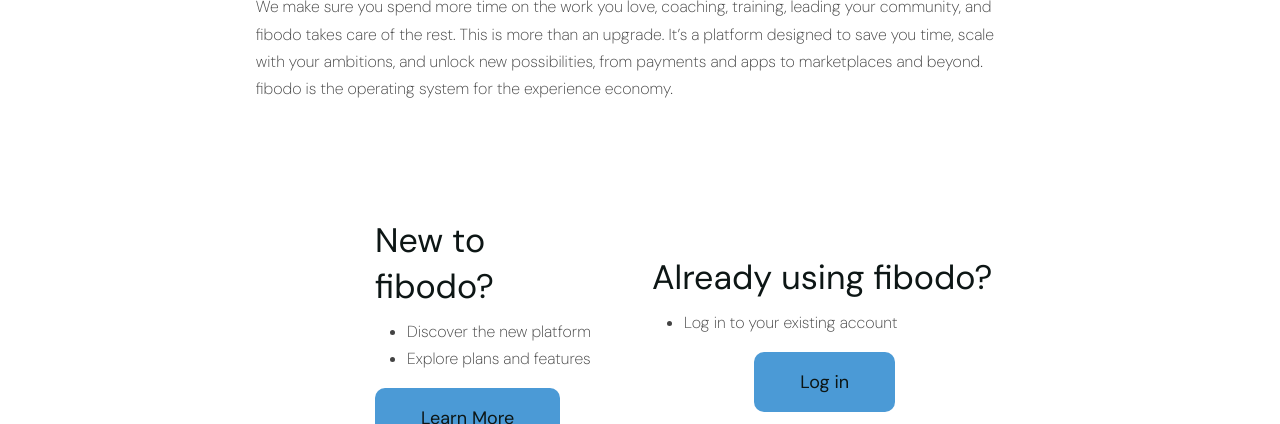
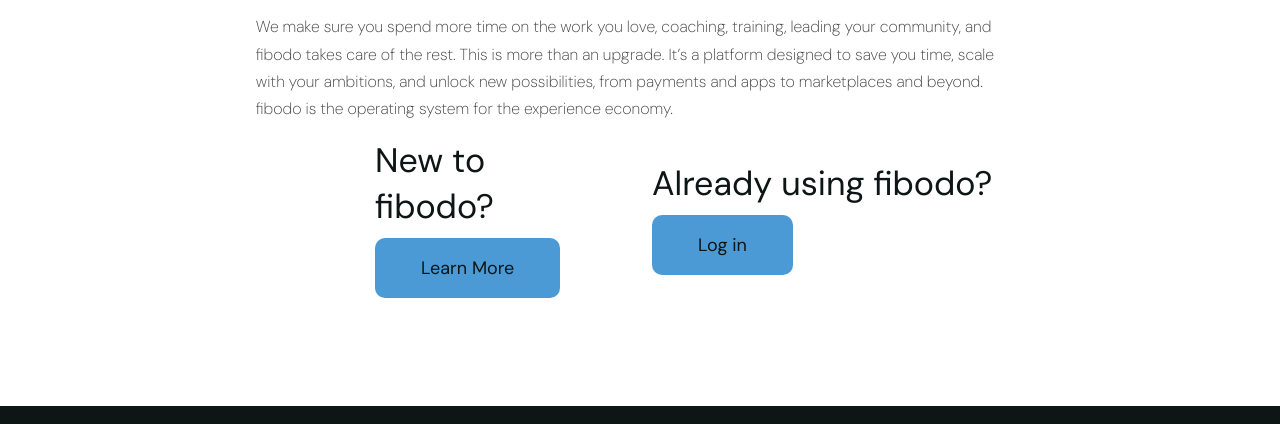
Before and after one commit to StoryXUK/fibodo-deploy, a website: page index.html in a window 1280 px wide. Shown: the part 713-1137 px from the top of the page. Drawn offline with Linux system fonts and the light colour scheme; files that its build step writes are made by us from their sources; no server answers.

Commit message:
Add
Co-authored-by: Ona <no-reply@ona.com>

```diff
--- a/index.html
+++ b/index.html
@@ -299,7 +299,7 @@
         banner -->
         <!--=================================
         banner -->
-        <section class="space-ptb about-section">
+        <section class="space-pt about-section">
           <div class="row justify-content-center">
             <div class="col-md-12 text-center black">
               <h1 class="title title-main animated fadeInUp" data-swiper-animation="fadeInUp" data-duration="1s"
@@ -325,7 +325,7 @@
                   scale with your ambitions, and unlock new possibilities, from payments and apps to marketplaces and
                   beyond. fibodo is the operating system for the experience economy.</p>
               </div>
-            <section class="space-pt about-section">
+            <section class="space-pb about-section">
               <div class="container">
                 <div class="row align-items-xl-center">
                   <div class="col-lg-3 mt-4 mt-sm-5 mt-lg-0">
@@ -336,11 +336,11 @@
                       <div class="section-title mb-2">
                         <!-- <span class="subtitle">Go Beyond Software. Unlock Exclusive Features.</span> -->
                         <h3>New to fibodo?</h3>
-                        <ul>
+                        <!-- <ul>
                           <li>Discover the new platform</li>
                           <li>Explore plans and features</li>
 
-                        </ul>
+                        </ul> -->
                         <div class="item-buttons">
                           <a href="home.html" class="btn hero-button animated fadeInUp" data-swiper-animation="fadeInUp"
                             data-duration="3s" data-delay="0.25s">Learn More</a>
@@ -354,11 +354,11 @@
                       <div class="section-title mb-2">
                         <!-- <span class="subtitle">Go Beyond Software. Unlock Exclusive Features.</span> -->
                         <h3>Already using fibodo?</h3>
-                        <ul>
+                        <!-- <ul>
                           <li>Log in to your existing account</li>
 
-                        </ul>
-                        <div class="item-buttons center-title">
+                        </ul> -->
+                        <div class="item-buttons">
                           <a target="_blank" href="https://live.fibodo.com/" class="btn hero-button animated fadeInUp"
                             data-swiper-animation="fadeInUp" data-duration="3s" data-delay="0.25s">Log in</a>
                         </div>
```
